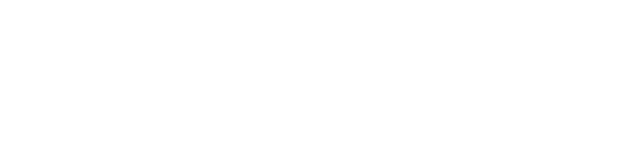
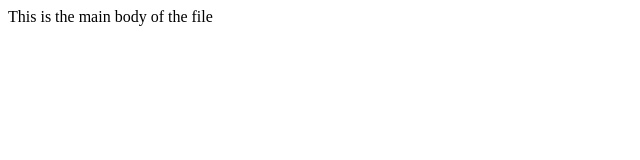
Before and after one commit to khushie333/stack, a plain HTML site: page index.html in a window 1280 px wide. Shown: the whole page, without its empty margins (0-640 px from the left). Drawn offline with Linux system fonts and the light colour scheme.

Commit message:
update from remove

```diff
--- a/index.html
+++ b/index.html
@@ -2,4 +2,7 @@
     <head>
         <title>HTML FILE</title>
         </head>
+        <body>
+            This is the main body of the file
+            </body>
     </html>
```
